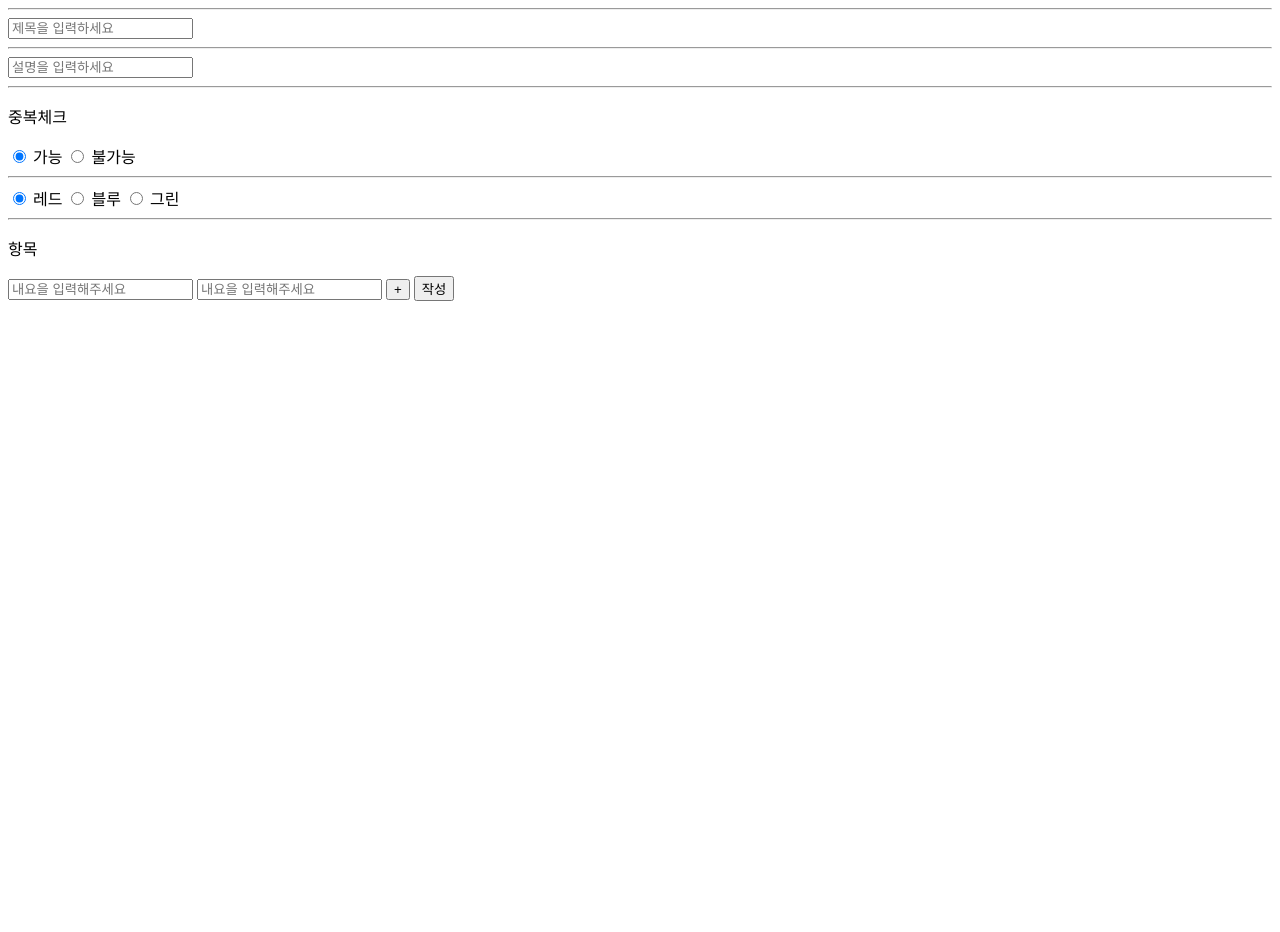
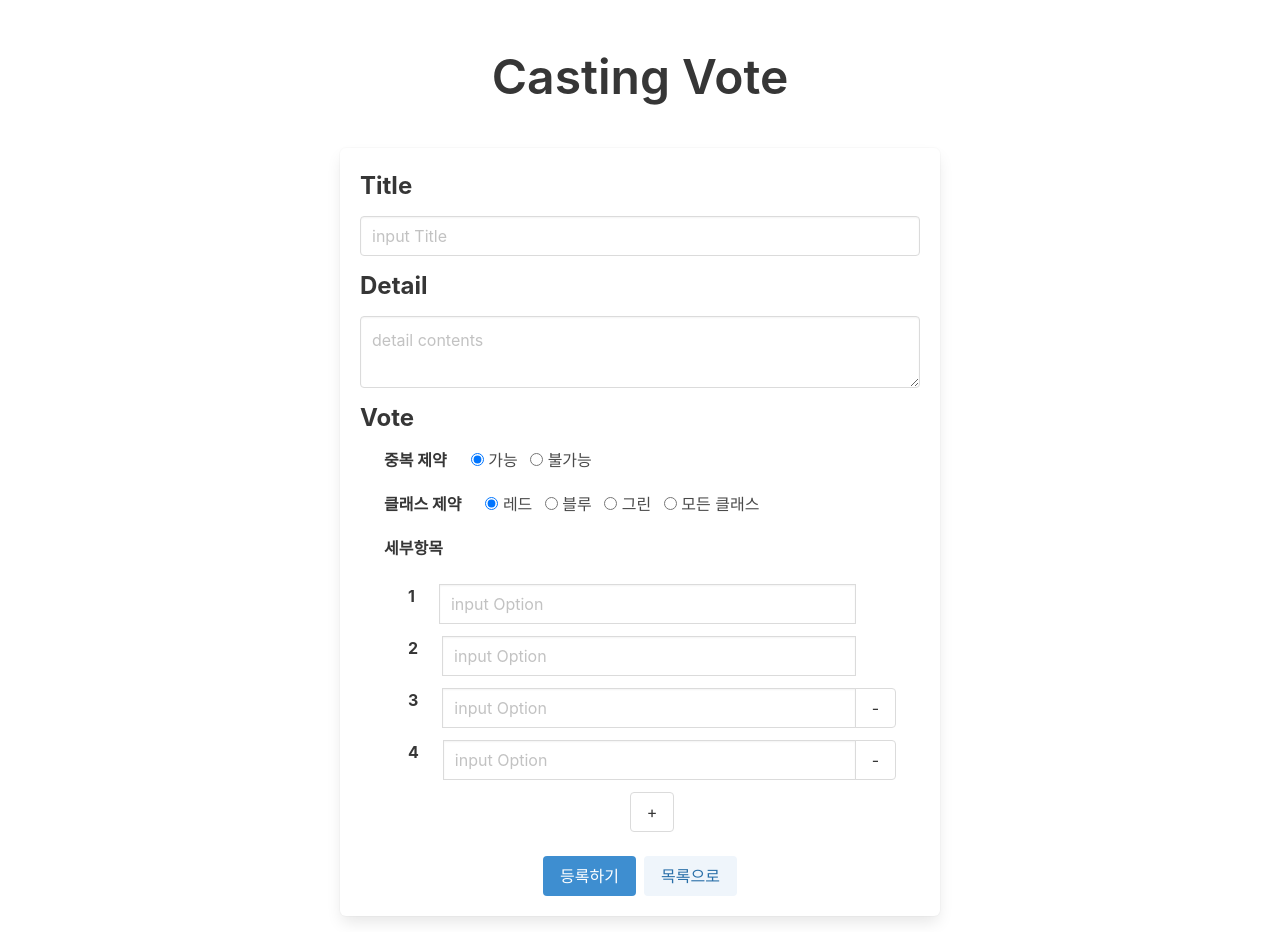
Before and after one commit to wnstn819/kraftonGallup, a Flask app: page /list/create in a window 1280 px wide. Before the commit the page ends 301 px from the top, so only its background shows below. Run offline with Flask 3, Linux system fonts and the light colour scheme; some libraries are stand-ins or nearby versions.

Commit message:
게시글 작성, 게시글 조회 기능 추가

```diff
--- a/app.py
+++ b/app.py
@@ -22,12 +22,12 @@ jwtM = JWTManager(app)
 app.config['JWT_SECRET_KEY'] = 'testKey'
 app.config['JWT_ACCESS_TOKEN_EXPIRES'] = datetime.timedelta(days=1) # define the life span of the token
 
-if 'user_counters' in db.list_collection_names():
+if 'userCounters' in db.list_collection_names():
     print(db.list_collection_names())
 else :
     db.userCounters.insert_one({"seq" : 0})
 
-if 'list_counters' in db.list_collection_names():
+if 'listCounters' in db.list_collection_names():
     print(db.list_collection_names())
 else :
     db.listCounters.insert_one({"seq" : 0})
@@ -88,7 +88,7 @@ def register():
 
 
 @app.route('/join/double', methods=['POST'])
-def dobuleChekc():
+def dobuleCheck():
     id = request.form['id']
     doc = users_collection.find_one({"id": id})
     if not doc:
@@ -118,9 +118,10 @@ def list_main():
    return render_template('list.html', a="list")
 
 
-@app.route('/list/get', methods=['GET'])
+@app.route('/list/get', methods=['POST'])
 def get_list():
-    result = list(db.list.find({}))
+    sort = request.form['sort']
+    result = list(db.list.find({}).sort(sort,-1))
     return jsonify({'result': 'success', 'list': result})
 
 
@@ -129,7 +130,7 @@ def get_list():
 @app.route('/list/create')
 def contents():
    # token_receive = request.cookies.get('mytoken')
-   return render_template('contents.html', a="list")
+   return render_template('create.html', a="list")
 
 @app.route('/list/create/post', methods=["POST"])
 def add_contents():
@@ -138,21 +139,25 @@ def add_contents():
    multi = request.form['multi']
    room = request.form['room']
    voteContents = request.form['voteContents']
+   createId = request.form['createId']
 
-   seq = db.userCounters.find({})[0]['seq']
+   seq = db.listCounters.find({})[0]['seq']
    new_contents = {
        "_id":seq,
        "title": title,
        "details" : details,
        "multi" : multi,
        "room" : room,
-       "voteContents" : voteContents
+       "voteContents" : voteContents,
+       "date" : datetime.datetime.now(),
+       "createId": createId
    }
+
+
 
    list_collection.insert_one(new_contents)
    db.listCounters.update_one({'seq': seq},{'$set':{'seq' : (seq+1)}})
-   return 'This is My Page!'
-
+   return jsonify({'msg':'등록되었습니다.','result': 'success'})
 
 # 상세 페이지
 
--- a/templates/create.html
+++ b/templates/create.html
@@ -35,6 +35,70 @@
             padding-top: 50px;
         }
     </style>
+
+    <script>
+            let cnt = 2;
+            let userId;
+            $(document).ready(function () {
+            getUsername();
+
+            });
+
+            function getUsername(){
+            $.ajax({
+              type: "GET",
+              headers: {
+                  'Authorization' : `Bearer ${$.cookie('mytoken')}`,
+              },
+              url: "/protected",
+              data: {},
+              success: (res) => {
+                  console.log(res);
+                  if (res['result'] == 'success') {
+                    userId=res['logged_in_as']['identity']
+
+                  }else{
+                      window.location.replace("/")
+                  }
+              }
+
+            })
+        }
+
+          function create(){
+            var title = $("#title").val()
+            var details = $("#details").val()
+            var multi = $("input[name=multi]:checked").val()
+            var room = $("input[name=class]:checked").val()
+
+
+            let parse = {};
+            for(i = 1;i<=cnt;i++){
+                let value = $(`#text${i}`).val()
+                parse[value] = []
+            }
+
+            $.ajax({
+            type: "POST",
+            url: "/list/create/post",
+            data: {"title": title, "details" : details, "multi": multi, "room": room, "voteContents": JSON.stringify(parse), "createId" : userId},
+            success: (res) => {
+                console.log(res);
+                console.log(res['result']);
+                if (res['result'] == 'success') {
+                   alert('등록되었습니다.')
+                   window.location.replace("/list")
+                }else{
+                    console.log("fail");
+                }
+            }
+
+             })
+
+
+
+        }
+    </script>
 </head>
 
 <body>
@@ -50,14 +114,14 @@
                     <div class="field">
                         <label class="label is-size-4">Title</label>
                         <div class="control">
-                            <input class="input" type="text" placeholder="input Title">
+                            <input id="title" class="input" type="text" placeholder="input Title">
                         </div>
                     </div><!-- /title -->
 
                     <div class="field">
                         <label class="label is-size-4">Detail</label>
                         <div class="control">
-                            <textarea class="textarea" placeholder="detail contents" rows="2"></textarea>
+                            <textarea id="details" class="textarea" placeholder="detail contents" rows="2"></textarea>
                         </div>
                     </div><!-- /Detale -->
                     <label class="label is-size-4">Vote</label>
@@ -67,11 +131,11 @@
                             <label class="label mr-5">중복 제약</label>
                             <div class="control">
                                 <label class="radio">
-                                    <input type="radio" name="question">
+                                    <input type="radio" name="multi" value="True" checked>
                                     가능
                                 </label>
                                 <label class="radio">
-                                    <input type="radio" name="question">
+                                    <input type="radio" name="multi" value="False">
                                     불가능
                                 </label>
                             </div>
@@ -81,19 +145,19 @@
                             <label class="label mr-5">클래스 제약</label>
                             <div class="control">
                                 <label class="radio">
-                                    <input type="radio" name="question">
+                                    <input type="radio" name="class" value="레드" checked>
                                     레드
                                 </label>
                                 <label class="radio">
-                                    <input type="radio" name="question">
+                                    <input type="radio" name="class" value="블루">
                                     블루
                                 </label>
                                 <label class="radio">
-                                    <input type="radio" name="question">
+                                    <input type="radio" name="class" value="그린">
                                     그린
                                 </label>
                                 <label class="radio">
-                                    <input type="radio" name="question">
+                                    <input type="radio" name="class" value="ALL">
                                     모든 클래스
                                 </label>
                             </div>
@@ -104,7 +168,7 @@
                             <div class="field has-addons">
                                 <label class="label mr-5 has-text-justified">1</label>
                                 <div class="control is-expanded">
-                                    <input class="input" type="text" placeholder="input Option">
+                                    <input id="text1" class="input" type="text" placeholder="input Option">
                                 </div>
                                 <div class="control">
                                     <a class="button is-invisible">-</a>
@@ -113,7 +177,7 @@
                             <div class="field has-addons">
                                 <label class="label mr-5">2</label>
                                 <div class="control is-expanded">
-                                    <input class="input" type="text" placeholder="input Option">
+                                    <input id="text2" class="input" type="text" placeholder="input Option">
                                 </div>
                                 <div class="control">
                                     <a class="button is-invisible">-</a>
@@ -122,7 +186,7 @@
                             <div class="field has-addons">
                                 <label class="label mr-5">3</label>
                                 <div class="control is-expanded">
-                                    <input class="input" type="text" placeholder="input Option">
+                                    <input id="text3" class="input" type="text" placeholder="input Option">
                                 </div>
                                 <div class="control">
                                     <a class="button">-</a>
@@ -131,7 +195,7 @@
                             <div class="field has-addons">
                                 <label class="label mr-5">4</label>
                                 <div class="control is-expanded">
-                                    <input class="input" type="text" placeholder="input Option">
+                                    <input id="text4" class="input" type="text" placeholder="input Option">
                                 </div>
                                 <div class="control">
                                     <a class="button">-</a>
@@ -152,7 +216,7 @@
                     <div class="field">
                         <div class="buttons  is-centered">
                             <div class="control">
-                                <button class="button is-info">등록하기</button>
+                                <button class="button is-info" onclick="create()">등록하기</button>
                             </div>
                             <div class="control">
                                 <button class="button is-info is-light" onclick="">목록으로</button>
```
Also changed, not shown: templates/list.html (+19 -3 lines).
